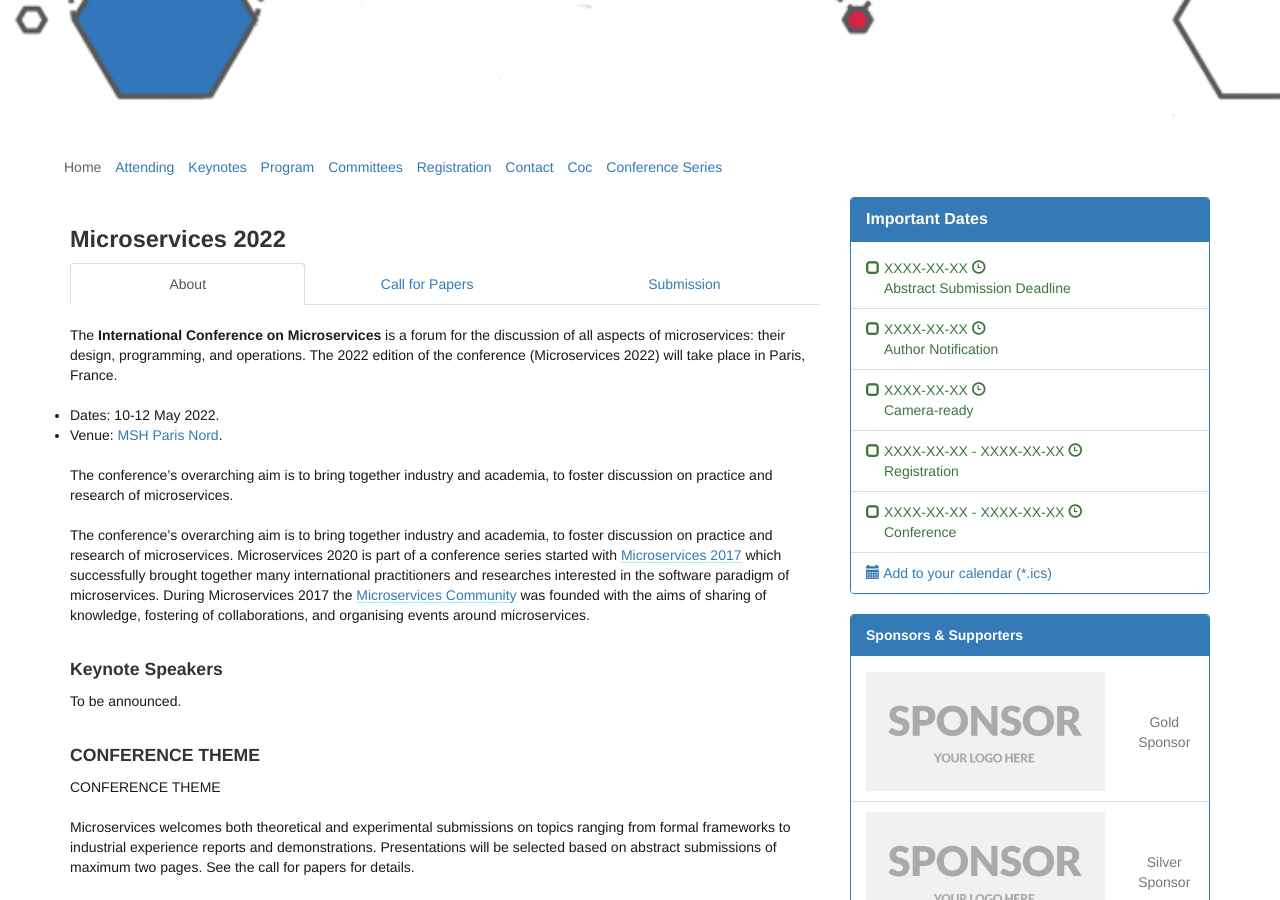
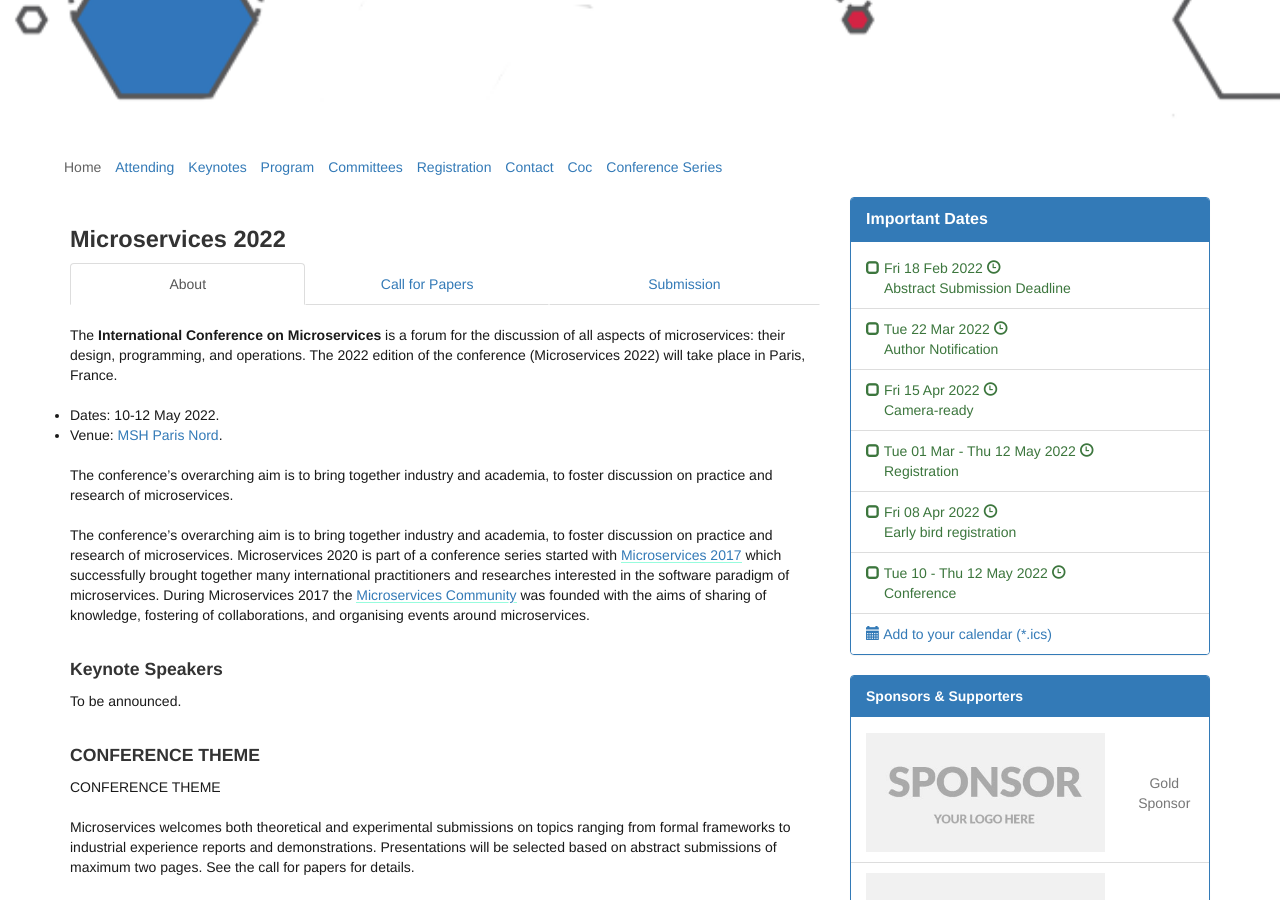
Before and after one commit to microservices-community/microservices-2022, a Jekyll site: the page built from index.md, in a window 1280 px wide and 900 px high, scrolled down 303 px. Built offline with Jekyll 4.4.1, drawn with Linux system fonts in a browser that asks for light colours.

Commit message:
add dates in the calendar

```diff
--- a/_data/dates.yml
+++ b/_data/dates.yml
@@ -2,7 +2,7 @@
   id: submission
   expired: false
   entries:
-    - date: XXXX-XX-XX
+    - date: 2022-02-18
       zone:
         tzid: Etc/GMT-12
         label: AoE (UTC-12)
@@ -14,7 +14,7 @@
   id: notification
   expired: false
   entries:
-    - date: XXXX-XX-XX
+    - date: 2022-03-22
       zone:
         tzid: Etc/GMT-12
         label: AoE (UTC-12)
@@ -23,7 +23,7 @@
   id: camera-ready
   expired: false
   entries:
-    - date: XXXX-XX-XX
+    - date: 2022-04-15
       zone:
         tzid: Etc/GMT-12
         label: AoE (UTC-12)
@@ -33,41 +33,49 @@
   id: registration
   expired: false
   entries:
-    - from: XXXX-XX-XX
-      to: XXXX-XX-XX
+    - from: 2022-03-01
+      to: 2022-05-12
       zone:
-        tzid: Europe/Berlin
-        label: CET (UTC+1)
+        tzid: Etc/GMT-12
+        label: AoE (UTC-12)
 
-- summary: Registration opens
-  hide_from: website
-  id: registration_opens
+- summary: Early bird registration
+  id: early-bird
   expired: false
   entries:
-    - date: XXXX-XX-XX
+    - date: 2022-04-08
       zone:
-        tzid: Europe/Berlin
-        label: CET (UTC+1)
+        tzid: Etc/GMT-12
+        label: AoE (UTC-12)
 
+# - summary: Registration opens
+#   hide_from: website
+#   id: registration_opens
+#   expired: false
+#   entries:
+#     - date: XXXX-XX-XX
+#       zone:
+#         tzid: Europe/Berlin
+#         label: CET (UTC+1)
 
-- summary: Registration closes
-  hide_from: website
-  id: registration_closes
-  expired: false
-  entries:
-    - date: XXXX-XX-XX
-      zone:
-        tzid: Europe/Berlin
-        label: CET (UTC+1)
+# - summary: Registration closes
+#   hide_from: website
+#   id: registration_closes
+#   expired: false
+#   entries:
+#     - date: XXXX-XX-XX
+#       zone:
+#         tzid: Europe/Berlin
+#         label: CET (UTC+1)
 
 - summary:
     website: Conference
-    calendar: Microservices XXXX
+    calendar: Microservices 2022
   id: conference
   expired: false
   entries:
-    - from: XXXX-XX-XX
-      to: XXXX-XX-XX
+    - from: 2022-05-10
+      to: 2022-05-12
       zone:
         tzid: Europe/Berlin
-        label: CET (UTC+1)
+        label: CEST (UTC+2)
```
